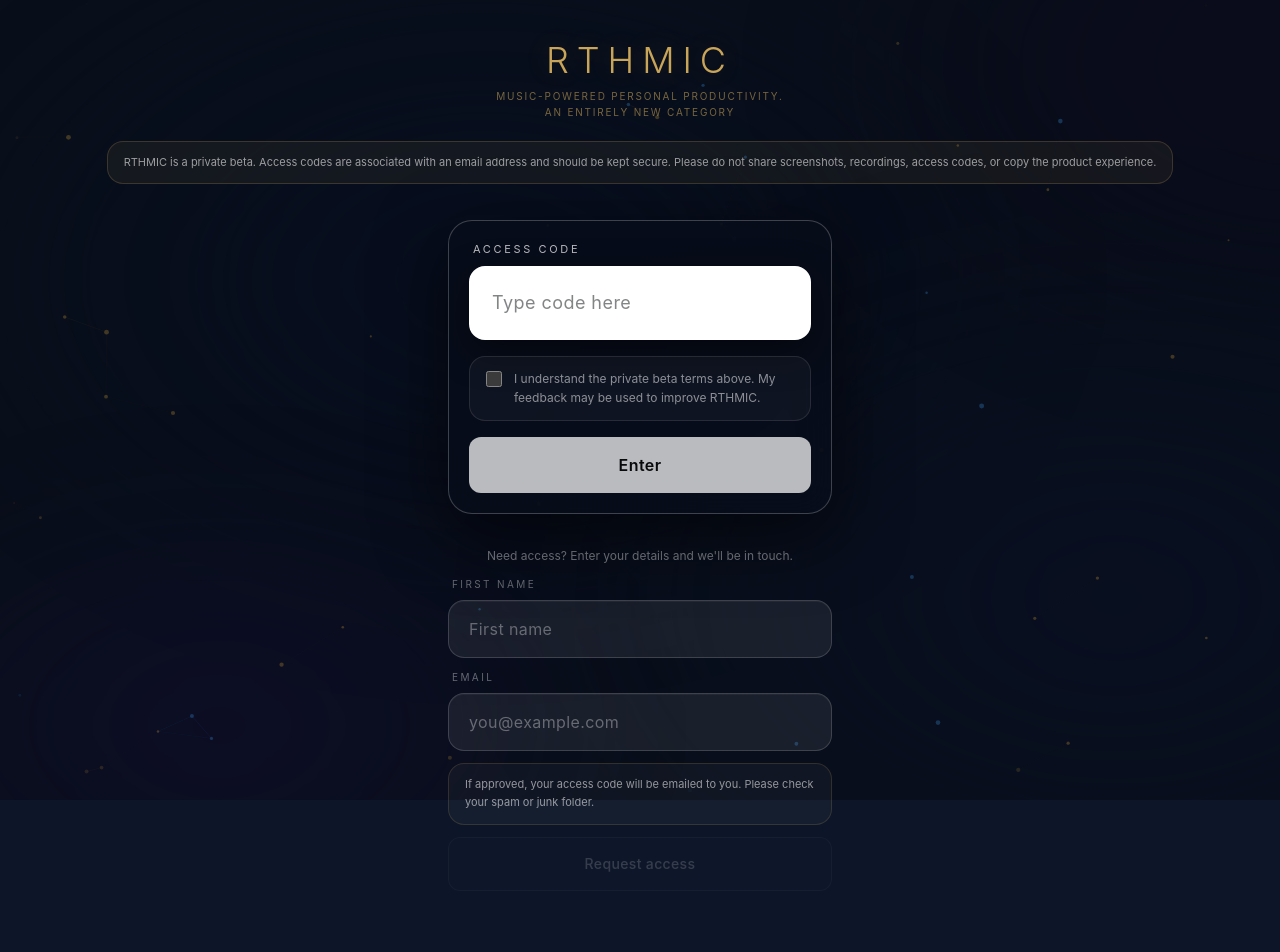
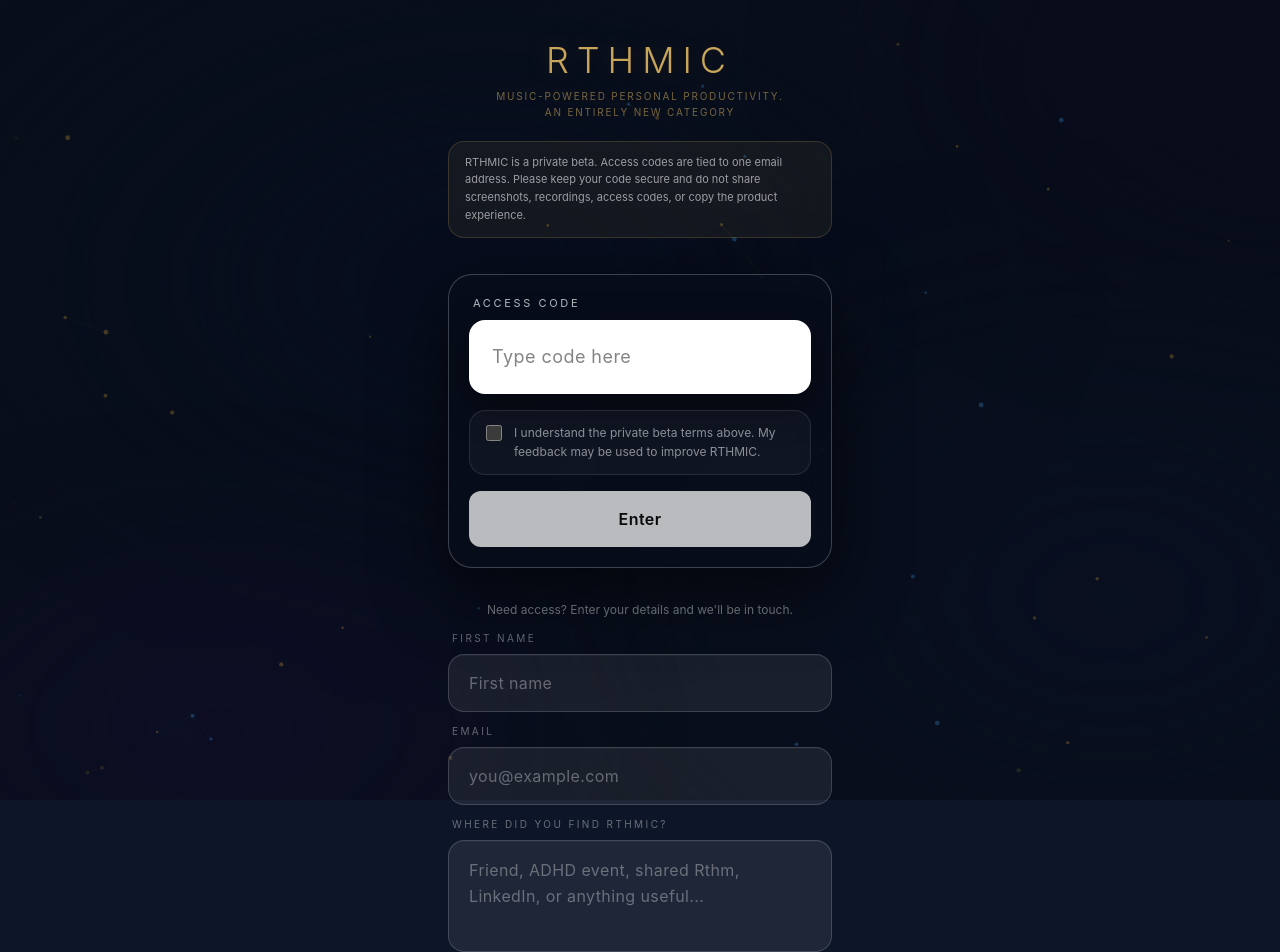
Before and after one commit to doug949/rthmic, a Next.js app: page /login in a window 1280 px wide. Shown: the top 952 px of the page. Before the commit the page ends 931 px from the top, so only its background shows below. Built offline with nearby package versions, Linux system fonts and the light colour scheme.

Commit message:
Add access request context field

```diff
--- a/app/access-requests/page.tsx
+++ b/app/access-requests/page.tsx
@@ -7,6 +7,7 @@
 interface AccessRequestEntry {
   email: string;
   firstName?: string;
+  referralSource?: string;
   requestedAt?: number;
   source?: string;
 }
@@ -142,6 +143,11 @@
               <div className="flex flex-col gap-4 sm:flex-row sm:items-center sm:justify-between">
                 <div className="min-w-0">
                   <p className="text-base font-medium text-white/82 break-all">{entry.firstName ? `${entry.firstName} · ` : ""}{entry.email}</p>
+                  {entry.referralSource && (
+                    <p className="mt-2 text-sm leading-relaxed text-white/48">
+                      Found RTHMIC via: {entry.referralSource}
+                    </p>
+                  )}
                   <div className="mt-3 flex flex-wrap gap-2 text-[10px] uppercase tracking-widest">
                     <span className="rounded-full border border-[#c9a55a]/25 bg-[#c9a55a]/10 px-3 py-1 text-[#c9a55a]/80">
                       {formatRequestedAt(entry.requestedAt)}
--- a/app/api/access-requests/route.ts
+++ b/app/api/access-requests/route.ts
@@ -7,6 +7,7 @@
 interface AccessRequestEntry {
   email: string;
   firstName?: string;
+  referralSource?: string;
   requestedAt?: number;
   source?: string;
 }
@@ -41,7 +42,13 @@
           if (!raw) return { email } satisfies AccessRequestEntry;
           try {
             const parsed = JSON.parse(raw) as AccessRequestEntry;
-            return { email: parsed.email || email, firstName: parsed.firstName, requestedAt: parsed.requestedAt, source: parsed.source };
+            return {
+              email: parsed.email || email,
+              firstName: parsed.firstName,
+              referralSource: parsed.referralSource,
+              requestedAt: parsed.requestedAt,
+              source: parsed.source,
+            };
           } catch {
             return { email } satisfies AccessRequestEntry;
           }
--- a/app/api/request-access/route.ts
+++ b/app/api/request-access/route.ts
@@ -1,12 +1,12 @@
 // /api/request-access — RTHMIC Beta Access Request
 //
 // POST — intake an email and store a pending beta access request for admin approval.
-//   Body: { firstName: string, email: string, website?: string }
+//   Body: { firstName: string, email: string, referralSource?: string, website?: string }
 //   Returns: { ok: true } | { error: string }
 //
 // Redis schema:
 //   `beta-req:{email}`       → { sentAt }           — TTL 10 min (rate-limit / dedup)
-//   `access-request:{email}` → { email, requestedAt, source } — persistent approval queue
+//   `access-request:{email}` → { email, firstName, referralSource, requestedAt, source } — persistent approval queue
 //   `access-requests`        → newest-first list of requested emails
 //
 // Required env vars:
@@ -38,10 +38,11 @@
 export async function POST(request: NextRequest) {
   let firstName: string;
   let email: string;
+  let referralSource: string | undefined;
   let website: string | undefined;
   let betaAgreementAccepted: boolean;
   try {
-    ({ firstName, email, website, betaAgreementAccepted } = await request.json());
+    ({ firstName, email, referralSource, website, betaAgreementAccepted } = await request.json());
   } catch {
     return NextResponse.json({ error: "Invalid request body" }, { status: 400 });
   }
@@ -54,6 +55,9 @@
   if (!cleanFirstName) {
     return NextResponse.json({ error: "First name required" }, { status: 400 });
   }
+  const cleanReferralSource = typeof referralSource === "string"
+    ? referralSource.trim().replace(/\s+/g, " ").slice(0, 240)
+    : "";
   if (!email || typeof email !== "string") {
     return NextResponse.json({ error: "Email required" }, { status: 400 });
   }
@@ -76,7 +80,7 @@
       const reqKey = `beta-req:${normalised}`;
       if (await client.get(reqKey)) return;
 
-      const entry = JSON.stringify({ email: normalised, firstName: cleanFirstName, requestedAt: Date.now(), source: "login" });
+      const entry = JSON.stringify({ email: normalised, firstName: cleanFirstName, referralSource: cleanReferralSource, requestedAt: Date.now(), source: "login" });
       await client
         .multi()
         .set(`access-request:${normalised}`, entry)
--- a/app/login/page.tsx
+++ b/app/login/page.tsx
@@ -8,6 +8,7 @@
   const [password, setPassword] = useState("");
   const [firstName, setFirstName] = useState("");
   const [email, setEmail] = useState("");
+  const [referralSource, setReferralSource] = useState("");
   const [website, setWebsite] = useState("");
   const [error, setError] = useState(false);
   const [loading, setLoading] = useState(false);
@@ -55,13 +56,14 @@
     const res = await fetch("/api/request-access", {
       method: "POST",
       headers: { "Content-Type": "application/json" },
-      body: JSON.stringify({ firstName, email, website, betaAgreementAccepted }),
+      body: JSON.stringify({ firstName, email, referralSource, website, betaAgreementAccepted }),
     });
 
     if (res.ok) {
       setAccessRequested(true);
       setFirstName("");
       setEmail("");
+      setReferralSource("");
     } else {
       let message = "Could not request access";
       try {
@@ -75,7 +77,7 @@
 
   return (
     <main className="relative z-10 min-h-screen flex flex-col items-center justify-center px-6 py-10">
-      <div className="mb-9 text-center">
+      <div className="mb-9 w-full max-w-sm text-center">
         <h1
           className="text-4xl uppercase"
           style={{
@@ -106,7 +108,7 @@
           }}
         >
           <p className="text-[11px] leading-relaxed text-white/58">
-            RTHMIC is a private beta. Access codes are associated with an email address and should be kept secure. Please do not share screenshots, recordings, access codes, or copy the product experience.
+            RTHMIC is a private beta. Access codes are tied to one email address. Please keep your code secure and do not share screenshots, recordings, access codes, or copy the product experience.
           </p>
         </div>
       </div>
@@ -217,6 +219,22 @@
             "
           />
         </label>
+        <label className="flex flex-col gap-2">
+          <span className="text-[10px] uppercase tracking-[0.24em] text-white/38 px-1">Where did you find RTHMIC?</span>
+          <textarea
+            value={referralSource}
+            onChange={(e) => { setReferralSource(e.target.value); setAccessRequested(false); setAccessError(""); }}
+            placeholder="Friend, ADHD event, shared Rthm, LinkedIn, or anything useful..."
+            rows={3}
+            className="
+              w-full bg-white/[0.07] border border-white/16 rounded-2xl px-5 py-4
+              text-white placeholder-white/34 text-base tracking-wide
+              outline-none focus:bg-white/[0.10] focus:border-white/36
+              transition-all duration-200 shadow-[inset_0_1px_0_rgba(255,255,255,0.045)]
+              resize-none leading-relaxed
+            "
+          />
+        </label>
         <label className="hidden" aria-hidden="true">
           Website
           <input
```
